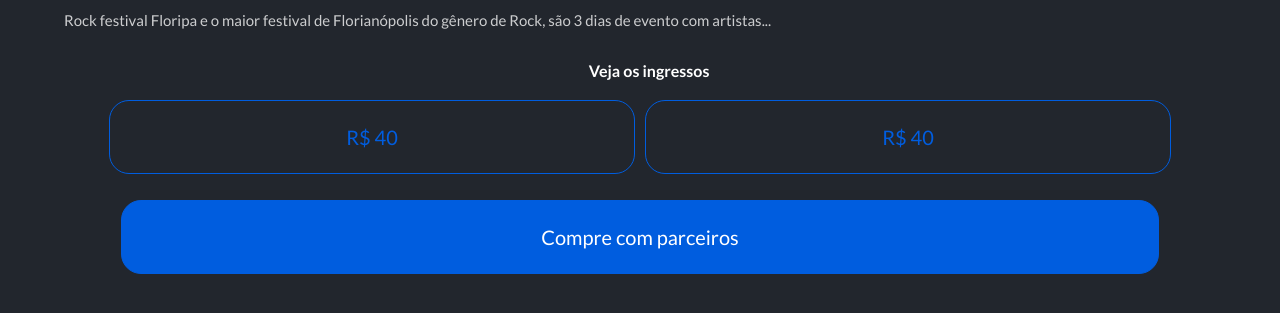
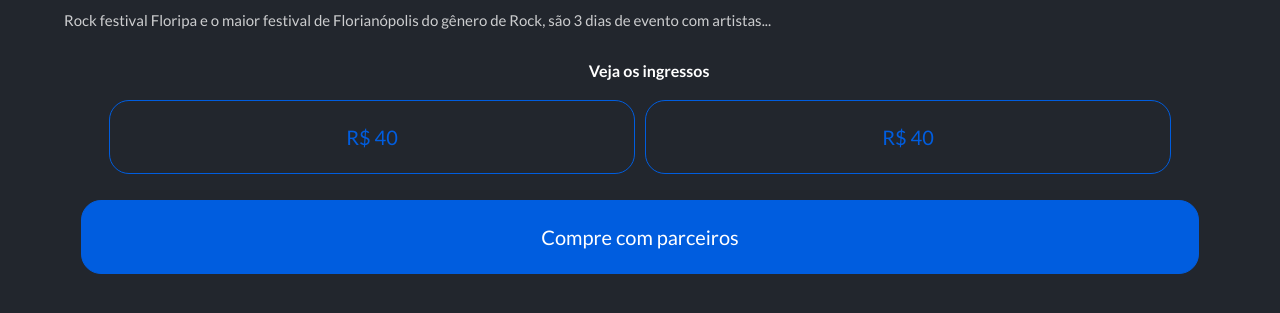
Before and after one commit to Habacuque-Gosch/guiar-me, a Django app: page /evento/1/ in a window 1280 px wide. Shown: the part 255-568 px from the top of the page. Run offline with Django 4.2, Linux system fonts and the light colour scheme; a user stored in the database is signed in; data comes from the database, SQL or seed files in the repository; parts of the project's set-up code (start-up, migrations or seed data) failed here and were passed over.

Commit message:
ajustando o tamnho do botao

```diff
--- a/setup/static/styles/eventos/eventos.css
+++ b/setup/static/styles/eventos/eventos.css
@@ -162,13 +162,13 @@
     background-color: var(--destaque);
     color: #ffff;
     height: 60px;
-    width: 80%;
+    width: 86.2%;
     padding: 6px;
     border: 1px solid var(--destaque);
     border-radius: 20px;
     font-size: 20px;
     text-decoration: none;
-    margin-top: 26px    ;
+    margin-top: 26px;
 }
 
 .btn-comprar-ingressos:hover {
```
